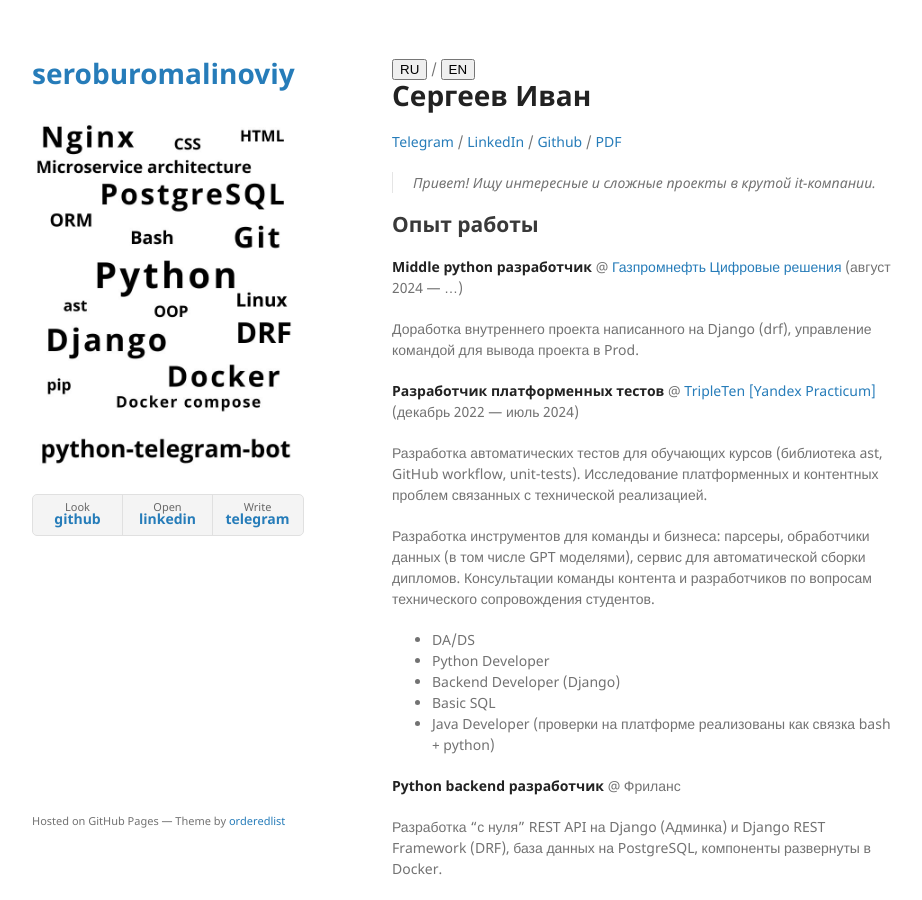
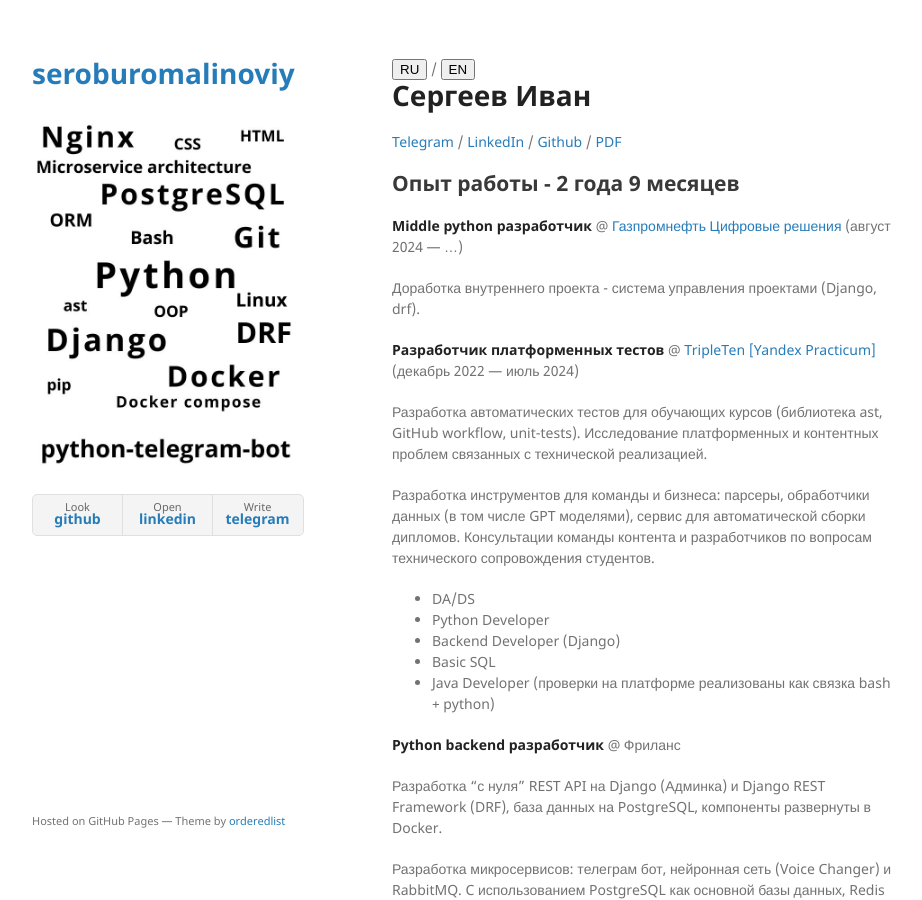
Before and after one commit to seroburomalinoviy/seroburomalinoviy.github.io, a Jekyll site: the page built from index.md, in a window 1280 px wide and 900 px high. Shown: the whole window, without its empty margins (178-1100 px from the left). Built offline with Jekyll 4.4.1, drawn with Linux system fonts in a browser that asks for light colours; the repository's description, which GitHub fills in, is left out; our own code applies the rules of GitHub Pages for plain Markdown files.

Commit message:
refactor add time ezpirience

```diff
--- a/_includes/en_content.html
+++ b/_includes/en_content.html
@@ -2,15 +2,15 @@
 
 <p><a href="https://t.me/Sergeevid">Telegram</a> / <a href="https://www.linkedin.com/in/ivan-sergeev-b0b659254/">LinkedIn</a> / <a href="https://github.com/seroburomalinoviy">Github</a> / <a href="/CV.pdf">PDF</a></p>
 
-<blockquote>
-  <p>Hi! I'm looking for interesting and challenging projects in a cool it company.</p>
-</blockquote>
+<!--<blockquote>-->
+<!--  <p>Hi! I'm looking for interesting and challenging projects in a cool it company.</p>-->
+<!--</blockquote>-->
 
-<h2 id="work-experience">Work experience</h2>
+<h2 id="work-experience">Work experience 2 years 9 months</h2>
 
  <p><strong>Middle python developer</strong> @ <a href="https://tripleten.com">Gazpromneft Digital solutions</a> (August 2024 — ...)</p>
 
-<p>Completion of an internal project written in Django (orm), team management to bring the project into Production.</p>
+<p>Completion of an internal project written in Django (orm).</p>
 
 
 <p><strong>Developer of platform tests</strong> @ <a href="https://tripleten.com">TripleTen [Yandex Practicum]</a> (December 2022 — July 2024)</p>
--- a/index.md
+++ b/index.md
@@ -7,14 +7,12 @@ layout: default
 
 [Telegram](https://t.me/Sergeevid) / [LinkedIn](https://www.linkedin.com/in/ivan-sergeev-b0b659254/) / [Github](https://github.com/seroburomalinoviy) / [PDF](./CV.pdf)
 
->Привет!
-Ищу интересные и сложные проекты в крутой it-компании.
 
-## Опыт работы
+## Опыт работы - 2 года 9 месяцев
 
 **Middle python разработчик** @ [Газпромнефть Цифровые решения](https://ds.gazprom-neft.ru/) (август 2024 — ...)
 
-Доработка внутреннего проекта написанного на Django (drf), управление командой для вывода проекта в Prod.
+Доработка внутреннего проекта - система управления проектами (Django, drf).
 
 
 
```
